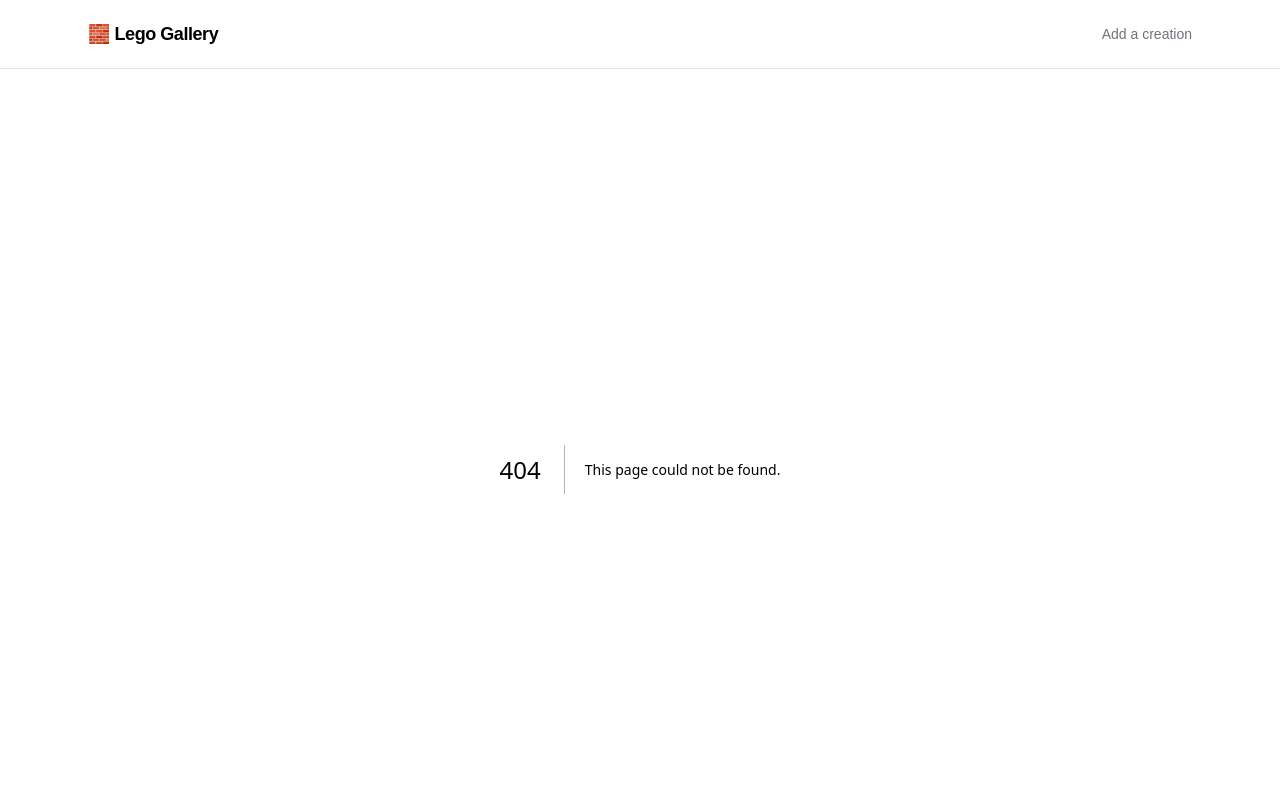
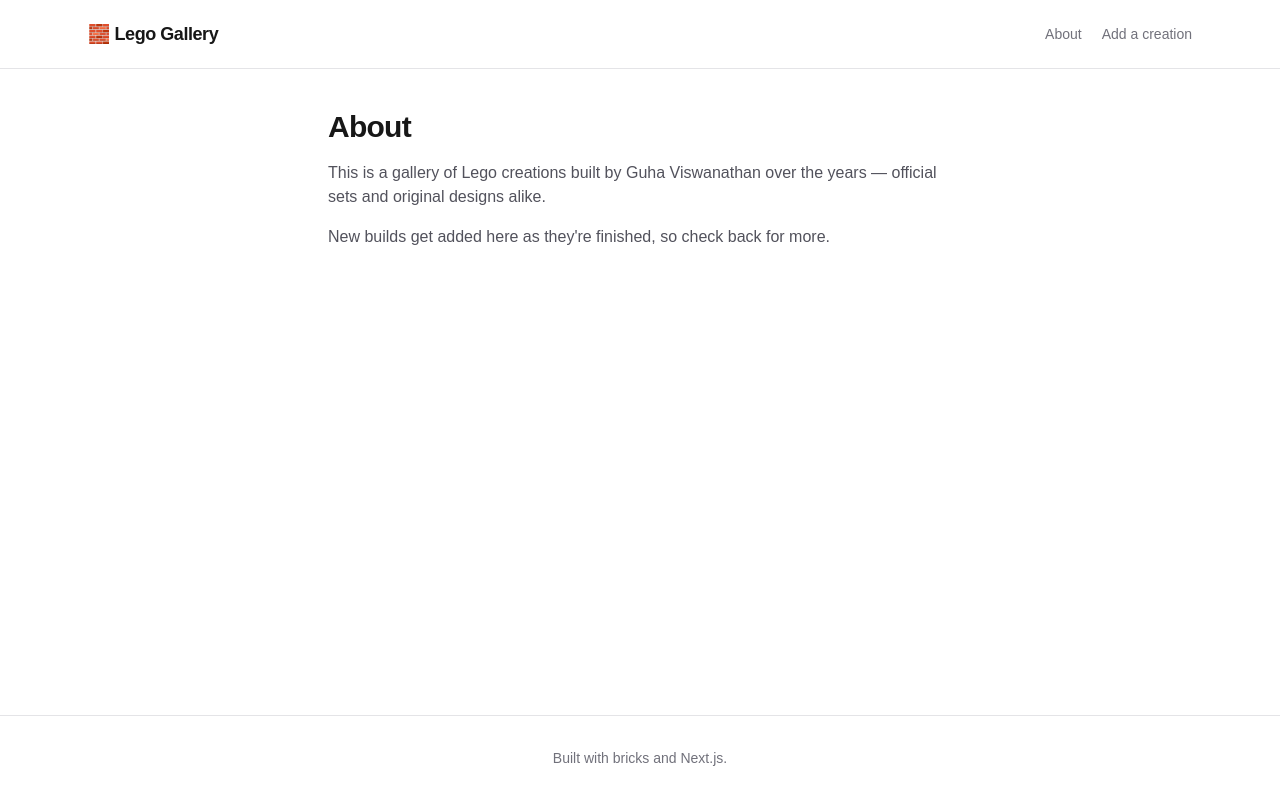
Before and after one commit to chitra09/lego-portfolio-website, a Next.js app: page /about in a window 1280 px wide. Before the commit this address had no page. Shown: the top 800 px of the page. Built offline with nearby package versions, Linux system fonts and the light colour scheme.

Commit message:
Personalize homepage heading, add About page
Co-Authored-By: Claude Sonnet 5 <noreply@anthropic.com>

```diff
--- /dev/null
+++ b/app/about/page.tsx
@@ -0,0 +1,17 @@
+export default function About() {
+  return (
+    <div className="mx-auto max-w-2xl px-6 py-10">
+      <h1 className="text-3xl font-semibold tracking-tight">About</h1>
+      <div className="mt-4 space-y-4 text-zinc-600 dark:text-zinc-400">
+        <p>
+          This is a gallery of Lego creations built by Guha Viswanathan over
+          the years — official sets and original designs alike.
+        </p>
+        <p>
+          New builds get added here as they&apos;re finished, so check back
+          for more.
+        </p>
+      </div>
+    </div>
+  );
+}
--- a/app/layout.tsx
+++ b/app/layout.tsx
@@ -33,12 +33,20 @@ export default function RootLayout({
             <a href="/" className="text-lg font-semibold tracking-tight">
               🧱 Lego Gallery
             </a>
-            <a
-              href="/admin"
-              className="text-sm text-zinc-500 hover:text-zinc-800 dark:text-zinc-400 dark:hover:text-zinc-200"
-            >
-              Add a creation
-            </a>
+            <div className="flex items-center gap-5 text-sm">
+              <a
+                href="/about"
+                className="text-zinc-500 hover:text-zinc-800 dark:text-zinc-400 dark:hover:text-zinc-200"
+              >
+                About
+              </a>
+              <a
+                href="/admin"
+                className="text-zinc-500 hover:text-zinc-800 dark:text-zinc-400 dark:hover:text-zinc-200"
+              >
+                Add a creation
+              </a>
+            </div>
           </div>
         </header>
         <main className="flex-1">{children}</main>
--- a/app/page.tsx
+++ b/app/page.tsx
@@ -9,7 +9,7 @@ export default async function Home() {
     <div className="mx-auto max-w-6xl px-6 py-10">
       <div className="mb-10">
         <h1 className="text-3xl font-semibold tracking-tight">
-          Every Lego creation, in one place
+          Guha Viswanathan&apos;s Lego creations
         </h1>
         <p className="mt-2 text-zinc-500 dark:text-zinc-400">
           {creations.length} build{creations.length === 1 ? "" : "s"} and counting.
```
